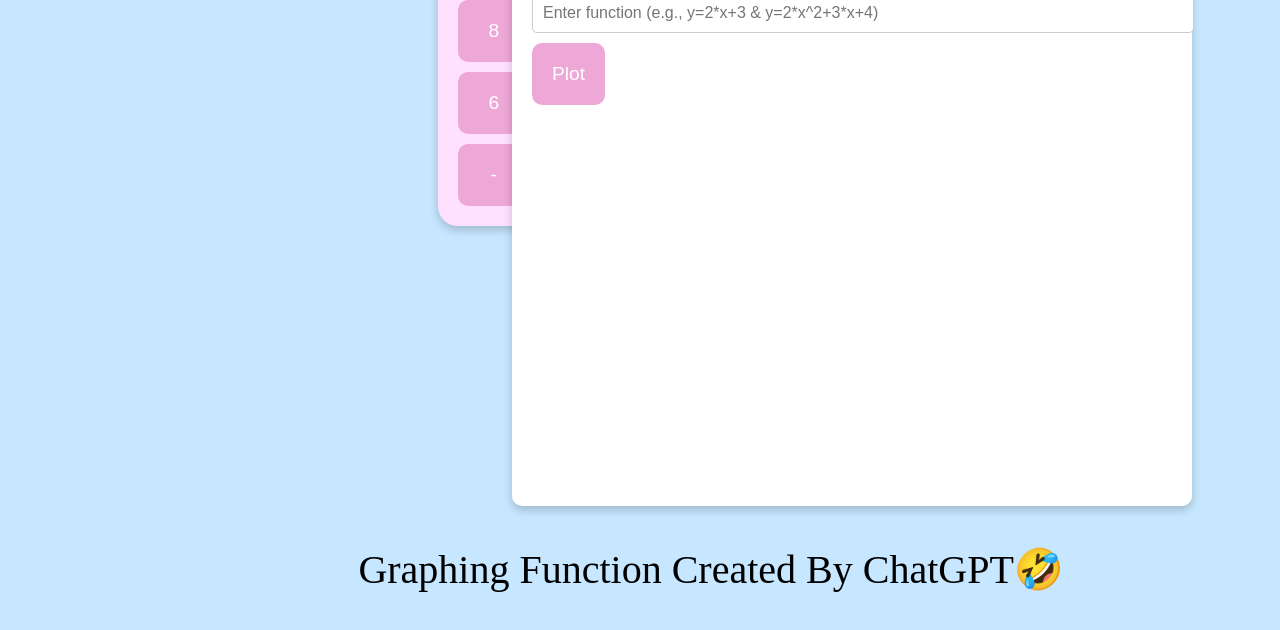
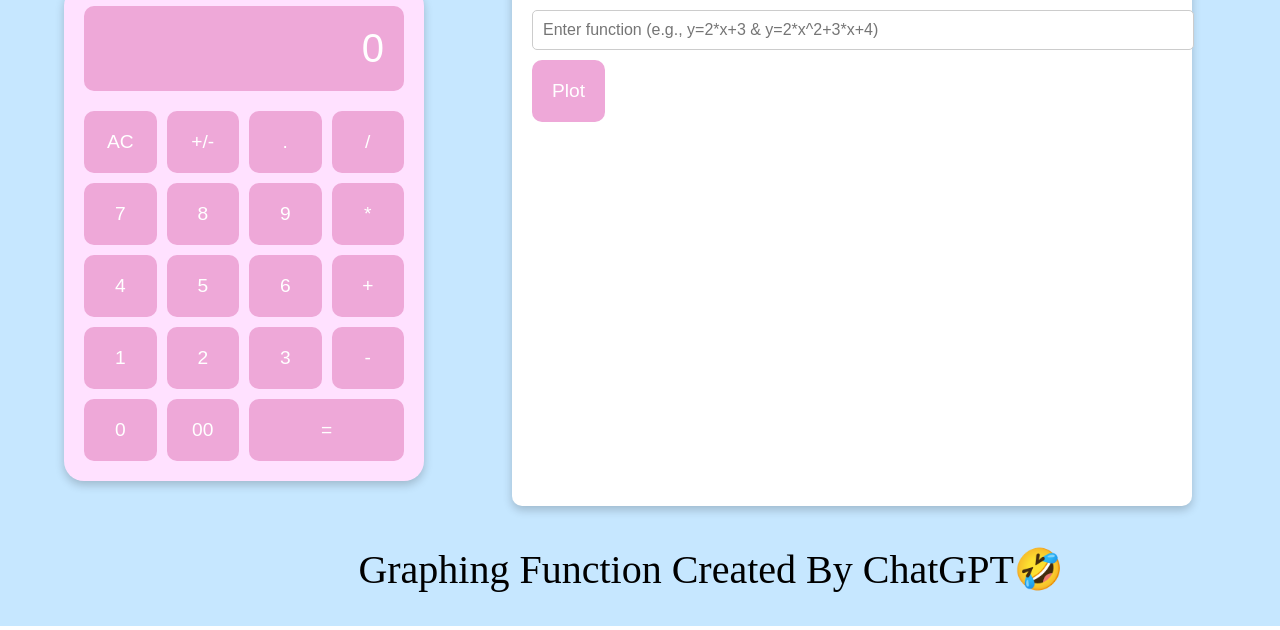
Before and after one commit to FatDangg/calculator-new, a plain HTML site: page graph.html in a window 1280 px wide. Shown: the part 174-804 px from the top of the page. Drawn offline with nearby package versions, Linux system fonts and the light colour scheme.

Commit message:
Add files via upload

```diff
--- a/graph.html
+++ b/graph.html
@@ -1,13 +1,60 @@
 <!DOCTYPE html>
 <html lang="en">
 <head>
-    <link rel="stylesheet" href="stylesheet.css">
-    <link rel="shortcut icon" type="image/x-icon" href="favicon (1).ico">
     <meta charset="UTF-8">
     <meta name="viewport" content="width=device-width, initial-scale=1.0">
     <title>Graphing Calculator</title>
     <script src="https://cdn.jsdelivr.net/npm/chart.js"></script>
     <style>
+        #background {
+            background-color: #c6e7ff;
+            width: 100%;
+            height: 100vh;
+            position: fixed;
+            top: 0;
+            left: 0;
+            transition: background 1.5s;
+        }
+        #calculator {
+            width: 320px;
+            position: absolute;
+            background-color: #ffe1ff;
+            border-radius: 20px;
+            transition: background 1.5s;
+            padding: 20px;
+            box-shadow: 0 4px 10px rgba(0, 0, 0, 0.2);
+            top: 20%;
+            left: 5%;
+        }
+        #display {
+            background-color: #eea8d8;
+            color: #fff;
+            text-align: right;
+            padding: 20px;
+            font-size: 40px;
+            transition: background 1.5s;
+            border-radius: 10px;
+            margin-bottom: 20px;
+            font-family: Digital-7, sans-serif;
+        }
+        #buttons {
+            display: grid;
+            grid-template-columns: repeat(4, 1fr);
+            gap: 10px;
+        }
+        .btn {
+            background-color: #eea8d8;
+            color: #fff;
+            font-size: 1.2rem;
+            padding: 20px;
+            border-radius: 10px;
+            transition: background 1.5s;
+            border: none;
+            cursor: pointer;
+        }
+        .btn:hover {
+            background-color: #f566c8;
+        }
         #graph-section {
             position: absolute;
             top: 10%;
@@ -18,6 +65,17 @@
             border-radius: 10px;
             box-shadow: 0 4px 10px rgba(0, 0, 0, 0.2);
             padding: 20px;
+        }
+        #display {
+            background-color: #eea8d8;
+            color: #fff;
+            text-align: right;
+            padding: 20px;
+            font-size: 40px;
+            transition: background 1.5s;
+            border-radius: 10px;
+            margin-bottom: 20px;
+            font-family: Digital-7, sans-serif;
         }
         #graph {
             width: 100%;
@@ -30,72 +88,6 @@
             border: 1px solid #ccc;
             font-size: 1rem;
             margin-bottom: 10px;
-        }
-        #background{
-            background-color: #c6e7ff;
-            width: 1530px;
-            height: 843px;
-            top: -1%;
-            left: -1%;
-            position: fixed;
-            transition: background 1.5s;
-        }
-        #calculator {
-            width: 400px;
-            height: auto;
-            position: relative;
-            background-color: #ffe1ff;
-            border-radius: 20px;
-            padding: 20px;
-            box-shadow: 0 4px 10px rgba(0, 0, 0, 0.2);
-            top: 20%;
-            left: 34%;
-            transition: background 1.5s;
-        }
-        #display {
-            background-color: #eea8d8;
-            color: #fff;
-            text-align: right;
-            padding: 20px;
-            font-size: 40;
-            border-radius: 10px;
-            margin-bottom: 20px;
-            font-family: Digital-7;
-            transition: background 1.5s;
-        }
-        #buttons {
-            display: grid;
-            grid-template-columns: repeat(5, 1fr);
-            gap: 10px;
-        }
-        .btn {
-            background-color: #eea8d8;
-            color: #fff;
-            font-size: 1.2rem;
-            padding: 20px;
-            border-radius: 10px;
-            border: none;
-            cursor: pointer;
-            transition: background 1.5s;
-        }
-
-        .btn:hover {
-            background-color: #f566c8;
-        }
-
-        #equals {
-            background-color: #eea8d8;
-            color: #fff;
-            font-size: 1.2rem;
-            padding: 20px;
-            border-radius: 10px;
-            border: none;
-            cursor: pointer;
-            transition: background 1.5s;
-            grid-column: span 2;
-        }
-        #equals:hover{
-            background-color: #f566c8;
         }
         #skin-btn-hold {
             position: fixed;
@@ -114,6 +106,23 @@
             color: white;
             transition: background 0.3s;
         }
+        #skin-btn:hover {
+            background-color: #666;
+        }
+        #equals {
+            background-color: #eea8d8;
+            color: #fff;
+            font-size: 1.2rem;
+            padding: 20px;
+            border-radius: 10px;
+            border: none;
+            cursor: pointer;
+            transition: background 1.5s;
+            grid-column: span 2;
+        }
+        #equals:hover{
+            background-color: #f566c8;
+        }
     </style>
 </head>
 <script>
@@ -129,8 +138,6 @@ function skin1(){
     }
     document.getElementById('display').style.backgroundColor='#eea8d8';
     document.getElementById('equals').style.backgroundColor='#eea8d8';
-    document.getElementById('game-btn').setAttribute('onclick', "window.location.href='Play Super Mario Bros _ HTML5.html'");
-    document.getElementById('game-icon').setAttribute('src', 'icons8-super-mario-50.png');
     //document.getElementById('calculator').style.left='37%';
     console.log('skin1');
 }
@@ -144,8 +151,6 @@ function skin2(){
     for (let i = 0; i < buttons.length; i++) {
         buttons[i].style.backgroundColor = '#e0d59c';
     }
-    document.getElementById('game-btn').setAttribute('onclick', "window.location.href='dino.html'");
-    document.getElementById('game-icon').setAttribute('src', 'png-clipart-tyrannosaurus-dino-t-rex-t-rex-chrome-vr-jump-trex-runner-lava-jump-dinosaur-angle-text-thumbnail-removebg-preview.png');
     document.getElementById('display').style.backgroundColor='#e0d59c';
     document.getElementById('equals').style.backgroundColor='#e0d59c';
     //document.getElementById('calculator').style.left='37%';
@@ -157,8 +162,6 @@ function skin3(){
     // document.getElementById('calculator').style.left='-100%';
     // document.getElementById('calculator').style.top='20%';
     document.getElementById('calculator').style.backgroundColor='#a3c4f3';
-    document.getElementById('game-btn').setAttribute('onclick', "window.location.href='2048.html'");
-    document.getElementById('game-icon').setAttribute('src', '2048_logo.svg.png');
     console.log('skin3')
     let buttons = document.getElementsByClassName('btn');
     for (let i = 0; i < buttons.length; i++) {
@@ -179,8 +182,6 @@ function skin4(){
     for (let i = 0; i < buttons.length; i++) {
         buttons[i].style.backgroundColor = '#444444';
     }
-    document.getElementById('game-btn').setAttribute('onclick', "window.location.href='flappy-bird-master/index.html'");
-    document.getElementById('game-icon').setAttribute('src', 'flappy-bird-master/flappybird.png');
     document.getElementById('display').style.backgroundColor='#222222';
     document.getElementById('equals').style.backgroundColor='#FF9500';
     //document.getElementById('calculator').style.left='37%';
@@ -220,12 +221,12 @@ function skin4(){
             <button class="btn" onclick="setOperator('-')">-</button>
             <button class="btn" onclick="displayNumber(0)">0</button>
             <button class="btn" onclick="twozero()">00</button>
-            <button class="btn" onclick="calculateResult()">=</button>
+            <button id="equals" onclick="calculateResult()">=</button>
         </div>
     </div>
 
     <div id="graph-section">
-        <h2>Graphing Calculator</h2>
+        <h2 style="font-family: Digital-7, sans-serif; font-size: 30px;">Graphing Calculator</h2>
         <input id="input-function" type="text" placeholder="Enter function (e.g., y=2*x+3 & y=2*x^2+3*x+4)">
         <button class="btn" onclick="plotGraph()">Plot</button>
         <canvas id="graph"></canvas>
```
